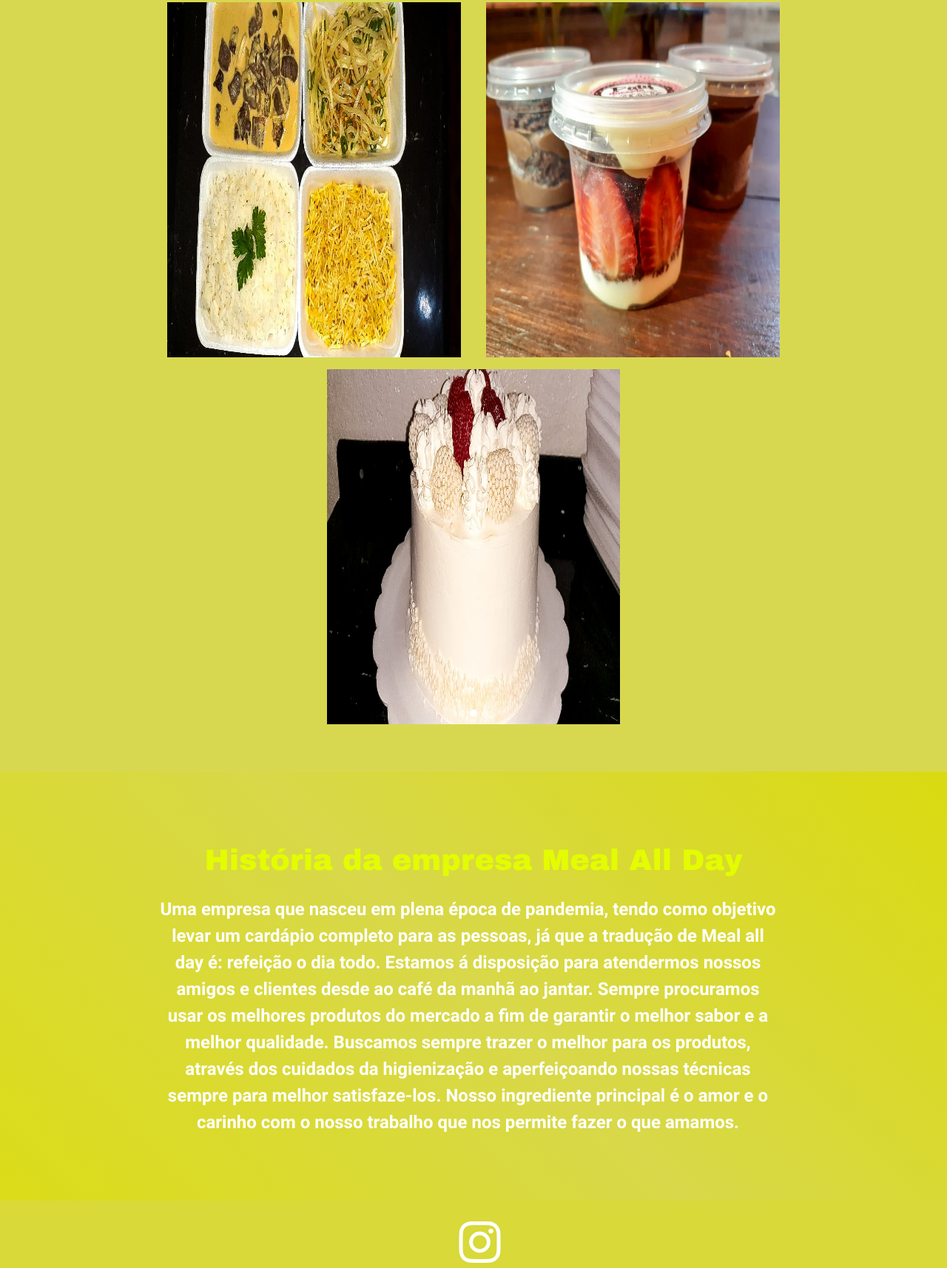
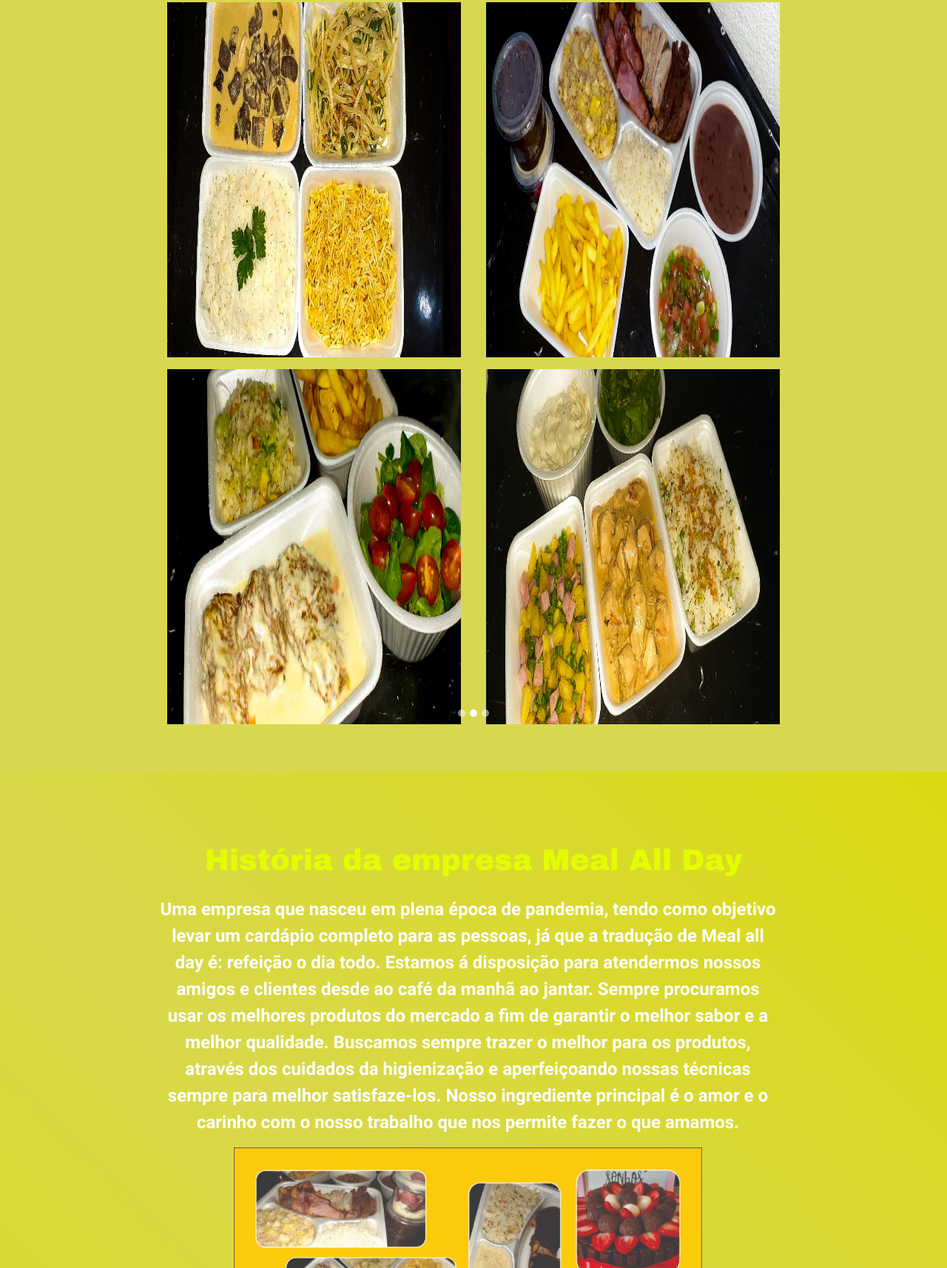
Before and after one commit to mealallday/mealallday.github.io, a plain HTML site: page index.html in a window 1280 px wide. Shown: the part 1710-3424 px from the top of the page at 74% size. Drawn offline with Linux system fonts and the light colour scheme.

Commit message:
subindo site parte final

```diff
--- a/index.html
+++ b/index.html
@@ -169,14 +169,29 @@
       <!--First slide-->
       <div class=" carousel-item active text-center">
 
-        <figure class="col-md-4 d-md-inline-block">
+        <figure class="col-md-8 d-md-inline-block">
           <a href="#"
             data-size="1600x1067">
-            <img src="assets/img/carrousel/item1.jpg"
+            <img src="assets/img/carrousel/item8.jpg"
               class="img-fluid img-carrosel">
           </a>
         </figure>
 
+
+
+      </div>
+      <!--/.First slide-->
+
+      <!--Second slide-->
+      <div class="carousel-item text-center">
+
+        <figure class="col-md-4 d-md-inline-block">
+          <a href="#"
+            data-size="1600x1067">
+            <img src="assets/img/carrousel/item6.jpg"
+              class="img-fluid img-carrosel">
+          </a>
+        </figure>
         <figure class="col-md-4 d-md-inline-block">
           <a href="#"
             data-size="1600x1067">
@@ -202,20 +217,14 @@
         </figure>
 
       </div>
-      <!--/.First slide-->
+      <!--/.Second slide-->
 
-      <!--Second slide-->
-      <div class="carousel-item text-center">
+       <!--Second slide-->
+       <div class="carousel-item text-center">
 
-        <figure class="col-md-4 d-md-inline-block">
-          <a href="#"
-            data-size="1600x1067">
-            <img src="assets/img/carrousel/item6.jpg"
-              class="img-fluid img-carrosel">
-          </a>
-        </figure>
 
-        <figure class="col-md-4 d-md-inline-block">
+
+        <figure class="col-md-8 d-md-inline-block">
           <a href="#"
             data-size="1600x1067">
             <img src="assets/img/carrousel/item7.jpg"
@@ -223,19 +232,12 @@
           </a>
         </figure>
 
-        <figure class="col-md-4 d-md-inline-block">
-          <a href="#"
-            data-size="1600x1067">
-            <img src="assets/img/carrousel/item8.jpg"
-              class="img-fluid img-carrosel">
-          </a>
-        </figure>
+
 
 
 
       </div>
       <!--/.Second slide-->
-
       <!--Third slide-->
       <div class="carousel-item text-center">
 
@@ -301,8 +303,8 @@
                 Sempre procuramos usar os melhores produtos do mercado a fim de garantir o melhor sabor e a melhor qualidade. Buscamos sempre trazer o melhor para os produtos, através dos cuidados da higienização e aperfeiçoando nossas técnicas sempre para melhor satisfaze-los. Nosso ingrediente principal é o amor e o carinho com o nosso trabalho que nos permite fazer o que amamos.
               </p>
           </div>
-          <div class="offset-3 col-6">
-            <img src="" alt="">
+          <div class="col-12">
+            <img src="assets/img/item9.jpg" style="width: 50%; position: relative;left: 25%;" alt="">
           </div>
         </div>
       </div>
@@ -402,7 +404,7 @@
       <div class="container">
         <div class="row">
           <div class="col-md-12">
-            <div class="mb-5 flex-center"><a class="px-3"></a><a href="https://www.instagram.com/meal_jf/" target="_blank" class="px-3"> <i class="fab  fa-instagram fa-4x "  ></i></a></div>
+            <div class="mb-5 flex-center"><a class="px-3"></a><a href="https://www.instagram.com/meal_jf/" target="_blank" class="px-3"> <i class="fab  fa-instagram fa-4x "  ></i></a><a href="https://whats.link/mealallday">Contato:(32) 99922-6366 </a> </div>
           </div>
         </div>
       </div>
```
Also changed, not shown: 1 other file.
